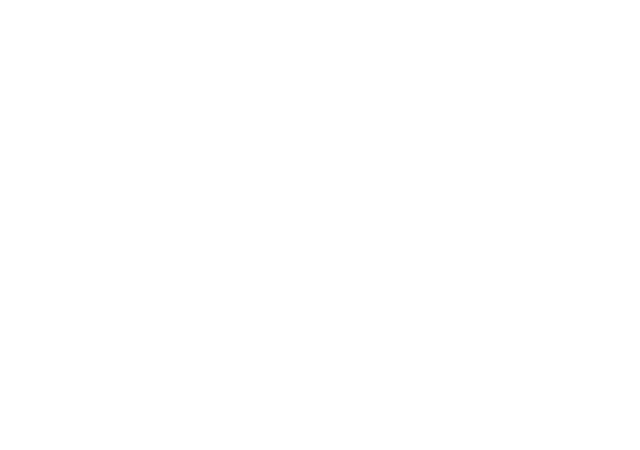
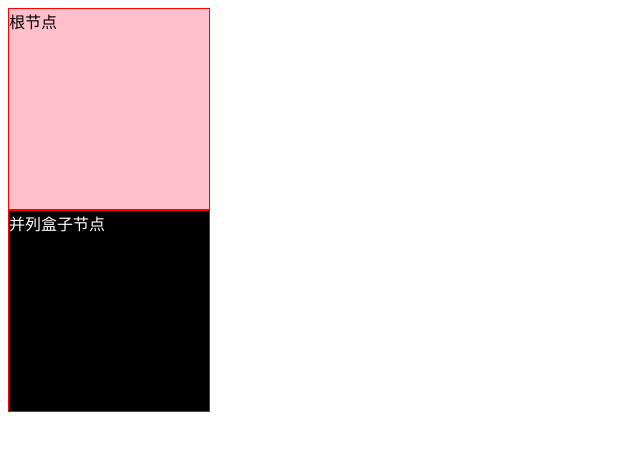
Before and after one commit to 200-tonnage-boy/webpack-learn, a website built with webpack: page index.html in a window 1280 px wide. Shown: the whole page, without its empty margins (0-640 px from the left). Built offline with Linux system fonts and the light colour scheme.

Commit message:
feat: 支持css/less

```diff
--- a/index.html
+++ b/index.html
@@ -7,7 +7,8 @@
   <title>Document</title>
 </head>
 <body>
-  <div id="root"></div>
+  <div id="root">根节点</div>
+  <div id="box">并列盒子节点</div>
   <script src="./output/bundle.js"></script>
 </body>
 </html>
--- a/package.json
+++ b/package.json
@@ -19,6 +19,9 @@
   },
   "homepage": "https://github.com/200-tonnage-boy/webpack-learn#readme",
   "dependencies": {
+    "css-loader": "^6.5.1",
+    "less-loader": "^10.2.0",
+    "style-loader": "^3.3.1",
     "webpack": "^5.66.0",
     "webpack-cli": "^4.9.1"
   }
--- /dev/null
+++ b/src/index.css
@@ -0,0 +1,7 @@
+@import url(./main.less);
+#root {
+  height: 200px;
+  width: 200px;
+  border: 1px solid red;
+  background: pink;
+}
--- a/src/main.js
+++ b/src/main.js
@@ -1,3 +1,4 @@
+import './index.css'
 let a = 'a';
 
 const getB = (v) => v+'后缀';
--- /dev/null
+++ b/src/main.less
@@ -0,0 +1,7 @@
+#box {
+  height: 200px;
+  width: 200px;
+  border: 1px solid red;
+  background: black;
+  color: white;
+}
--- a/webpack.config.js
+++ b/webpack.config.js
@@ -6,5 +6,17 @@ module.exports = {
   output: {
     filename: 'bundle.js',
     path: path.join(__dirname, 'output')
+  },
+  module: {
+    rules: [
+      {
+        test: /.css$/,
+        use: ['style-loader', 'css-loader']
+      },
+      {
+        test: /.less$/,
+        use: ['style-loader', 'css-loader', 'less-loader']
+      }
+    ]
   }
 }
```
Also changed, not shown: output/bundle.js, 1 other file.
